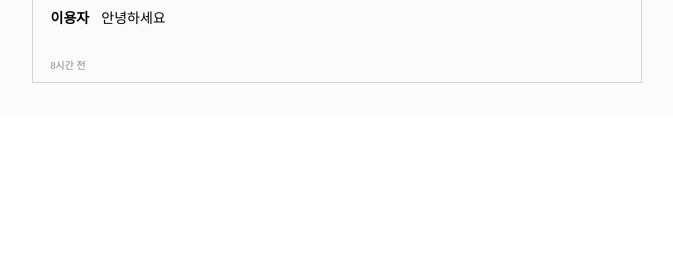
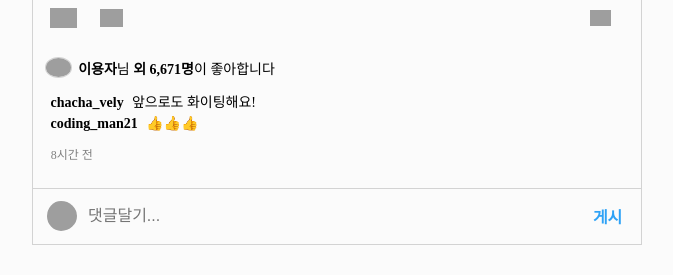
Before and after one commit to JerryKim1023/16team_instagram_flask, a Flask app: page /feedindex in a window 1280 px wide. Shown: the part 1569-1844 px from the top of the page, without its empty margins (145-818 px from the left). Before the commit the page ends 1652 px from the top, so only its background shows below. Run offline with Flask 2, Linux system fonts and the light colour scheme; data that the repository does not hold is empty; grey boxes are pictures that could not be loaded.

Commit message:
댓글기능추가

```diff
--- a/app.py
+++ b/app.py
@@ -111,23 +111,6 @@ def search_redirection():
     return render_template('search.html')  # 비밀번호 잊었을때 사용
 
 
-# comment 작성 구현
-@app.route("/comment", methods=["POST"])
-def comment_post():
-    comment_receive = request.form['comment_give']  # [POST] - 1
-    doc = {  # [POST] - 2
-        'comment': comment_receive,
-    }
-    db.comment.insert_one(doc)
-    return jsonify({'msg': '등록 완료!'})
-
-
-@app.route("/comment", methods=["GET"])
-def comment_get():
-    comment_list = list(db.comment.find({}, {'_id': False}))  # [GET] - 1
-    return jsonify({'comments': comment_list})  # [GET] - 2
-
-
 @app.route("/api/search", methods=['POST'])
 def search_db():
     input = request.form['input_give']
@@ -140,5 +123,35 @@ def search_db():
     return jsonify({'insta_search': list(rest_search) + list(follow_search)}), 200
 
 
+# comment 작성 구현_01
+@app.route("/comment_01", methods=["POST"])
+def comment_post_01():
+    comment_receive_01 = request.form['comment_give_01']
+    doc = {'comment_01': comment_receive_01}
+    db.comment_01.insert_one(doc)
+    return jsonify({'msg': '등록 완료!'})
+
+
+@app.route("/comment_01", methods=["GET"])
+def comment_get_01():
+    comment_list_01 = list(db.comment_01.find({}, {'_id': False}))
+    return jsonify({'comments_01': comment_list_01})
+
+
+# comment 작성 구현_02
+@app.route("/comment_02", methods=["POST"])
+def comment_post_02():
+    comment_receive_02 = request.form['comment_give_02']
+    doc = {'comment_02': comment_receive_02}
+    db.comment_02.insert_one(doc)
+    return jsonify({'msg': '등록 완료!'})
+
+
+@app.route("/comment_02", methods=["GET"])
+def comment_get_02():
+    comment_list_02 = list(db.comment_02.find({}, {'_id': False}))
+    return jsonify({'comments_02': comment_list_02})
+
+
 if __name__ == '__main__':
     app.run('0.0.0.0', port=5000, debug=True)
--- a/static/feedindex.js
+++ b/static/feedindex.js
@@ -1,36 +1,75 @@
 $(document).ready(function () {
-    show_comment();
+    show_comment_01();
+    show_comment_02();
 });
 
-function show_comment() {
+function show_comment_01() {
     $.ajax({
         type: "GET",
-        url: "/comment",
+        url: "/comment_01",
         data: {},
         success: function (response) {
-            let rows = response['comments'] // [GET] - 3
-            for (let i = 0; i < rows.length; i++) {
-                let user_id = rows[i]['id']
-                let comment = rows[i]['comment']
-                let temp_html = ` // [GET] - 4
-                temp_html = <p class="post-author">${user_id}</p>
-                            <p class="post-content">${comment}</p>`
-                $('#comment-list').append(temp_html) // [GET] - 5
+            let rows_01 = response['comments_01']
+            console.log(rows_01)
+            for (let i = 0; i < rows_01.length; i++) {
+                let user_id = rows_01[i]['id']
+                let comment = rows_01[i]['comment_01']
+                let temp_html = ``
+                temp_html = `<div class="comment-box">
+                                <p class="post-author">${user_id}</p>
+                                <p class="post-content">${comment}</p>
+                             </div>`
+                $('#comment-list-01').append(temp_html)
             }
         }
     });
 }
 
 
-function save_comment() {
-    let comment = $('#comment').val() // [POST] - 5
+function save_comment_01() {
+    let comment_01 = $('#comment_01').val()
     $.ajax({
         type: "POST",
-        url: "/comment",
-        data: {comment_give: comment}, // [POST] - 6
+        url: "/comment_01",
+        data: {comment_give_01: comment_01},
         success: function (response) {
-            alert(response["msg"])
-            window.location.reload() // [POST] - 7
+            window.location.reload()
         }
     });
 }
+
+
+function show_comment_02() {
+    $.ajax({
+        type: "GET",
+        url: "/comment_02",
+        data: {},
+        success: function (response) {
+            let rows_02 = response['comments_02']
+            console.log(rows_02)
+            for (let i = 0; i < rows_02.length; i++) {
+                let user_id = rows_02[i]['id']
+                let comment = rows_02[i]['comment_02']
+                let temp_html = ``
+                temp_html = `<div class="comment-box">
+                                <p class="post-author">${user_id}</p>
+                                <p class="post-content">${comment}</p>
+                             </div>`
+                $('#comment-list-02').append(temp_html)
+            }
+        }
+    });
+}
+
+
+function save_comment_02() {
+    let comment_02 = $('#comment_02').val()
+    $.ajax({
+        type: "POST",
+        url: "/comment_02",
+        data: {comment_give_02: comment_02},
+        success: function (response) {
+            window.location.reload()
+        }
+    });
+}
--- a/static/feedmobile.css
+++ b/static/feedmobile.css
@@ -153,43 +153,97 @@ body {
 
 /* 포스트 - 푸터 */
 .post-footer {
-  padding-left: 2%;
+
 }
+
 .post-footer .post-like-wrapper {
     display: flex;
     align-items: center;
-  margin-left: 1%;
-  margin-top: 1%;
-  margin-bottom: 1%;
+    padding-left: 1%;
+    /*margin-left: 1%;*/
+    margin-top: 2%;
+    margin-bottom: 0%;
 }
+
 .post-footer .post-like-wrapper img {
     width: 3vw;
     border-radius: 50%;
     border: 1px solid lightgray;
     margin: 0 1%;
 }
+
 .post-footer .post-like-wrapper p {
     margin-bottom: 2%;
     margin-top: 2%;
     font-size: 14px;
 }
-.post-footer .post-content-wrapper {
-  display: flex;
+
+.post-footer .post-content-wrapper .comment-box {
+    /*display: flex;*/
+    padding-left: 1%;
+    margin-bottom: 0.3%;
 }
+
 .post-footer .post-content-wrapper .post-author {
-  margin: 0% 2% 0% 2%;
+    margin: 0.2% 0.5% 0% 2%;
     font-weight: bold;
     font-size: 14px;
+    display: inline-flex;
 }
+
 .post-footer .post-content-wrapper .post-content {
-  margin: 0%;
+    margin: 0.2%;
     font-size: 14px;
+    display: inline-flex;
 }
+
 .post-footer .post-time {
     color: gray;
-  font-size: 10px;
-  margin-left: 2%;
-  margin-top: 5%;
+    font-size: 12px;
+    padding-left: 3%;
+    padding-bottom: 2%;
+    /*margin-left: 2%;*/
+    /*margin-top: 3%;*/
+}
+
+.post-footer .comment-container {
+    border-top: 1px solid lightgray;
+    /*width: 100%;*/
+    height: 55px;
+    display: flex;
+    align-items: center;
+    justify-content: space-between;
+    padding: 0 2% 0 2%;
+}
+
+.post-footer .comment-container .comment-left-side {
+    display: flex;
+    justify-content: space-between;
+    width: 90%;
+}
+
+.post-footer .comment-container .comment-left-side img {
+    border-radius: 50%;
+    width: 30px;
+    height: 30px;
+    padding-left: 2px;
+}
+
+.post-footer .comment-container .comment-left-side .comment {
+    width: 480px;
+    border: None;
+    font-size: 16px;
+    background-color: #fbfbfb;
+    outline: None;
+    color: gray;
+}
+
+.post-footer .comment-container .comment-button {
+    border: None;
+    background-color: #fbfbfb;
+    font-size: 16px;
+    color: #2ea2f6;
+    font-weight: bold;
 }
 
 /* 푸터 */
--- a/static/feedweb.css
+++ b/static/feedweb.css
@@ -156,12 +156,11 @@
 
 
 #post-container .post-wrapper .post-footer {
-  padding-left: 1%;
+  /*padding-left: 1%;*/
 }
 #post-container .post-wrapper .post-footer .post-like-wrapper img {
   width: 2vw;
 }
-
 
 
 
--- a/templates/feedindex.html
+++ b/templates/feedindex.html
@@ -7,11 +7,8 @@
     <link rel="stylesheet" href="../static/feedmobile.css">
     <link rel="stylesheet" media="(min-width: 860px)" href="../static/feedweb.css">
     <title>Instagram</title>
-
     <link rel="stylesheet" href="../static/crud.css">
     <script src="https://code.jquery.com/jquery-1.12.4.js"></script>
-
-
 </head>
 <body>
 <div id="main">
@@ -25,14 +22,10 @@
             <div id="logo-wrapper">
                 <img src="https://i.imgur.com/BhB0ET4.png"/>
             </div>
-
-
             <div id="search-wrapper">
                 <input type="text" placeholder="Search..." class="search-input" id="input_search" onkeyup="enterkey()"
                        name="q">
             </div>
-
-
             <div id="header-icon-wrapper">
                 <img class="header-icon" src="https://i.imgur.com/obZ4GI0.png"/>
                 <img class="header-icon" src="https://i.imgur.com/p9T8Jgd.png"/>
@@ -50,7 +43,6 @@
                     </div>
                     <p>내 스토리</p>
                 </div>
-
             </div>
             <div id="post-container">
                 <div class="post-wrapper">
@@ -69,7 +61,6 @@
                             <div class="left-wrapper">
                                 <img class="post-icon" src="https://i.imgur.com/GRWPfw7.png">
                                 <img class="post-icon-2" src="https://i.imgur.com/BGg2TNJ.png">
-
                             </div>
                             <div class="right-wrapper">
                                 <img src="https://i.imgur.com/n0hgaRi.png">
@@ -81,13 +72,24 @@
                             <img src="https://i.imgur.com/f7sHxMT.jpg">
                             <p><strong>이용자</strong>님 <strong>외 6,671명</strong>이 좋아합니다</p>
                         </div>
-                        <div class="post-content-wrapper">
-                            <p class="post-author">이용자</p>
-                            <p class="post-content">안녕하세요</p>
+                        <div class="post-content-wrapper" class="comment-list" id="comment-list-01">
+                            <div class="comment-box">
+                                <p class="post-author">u_u.computer</p>
+                                <p class="post-content">오늘도 열심히 코딩 공부해요!🔥🔥🔥🔥🔥</p>
+                            </div>
+                            <div class="comment-box">
+                                <p class="post-author">master_coding</p>
+                                <p class="post-content">새해 복 많이 받으세요~✨✨✨</p>
+                            </div>
                         </div>
-                        <p class="post-time">
-                            8시간 전
-                        </p>
+                        <p class="post-time">8시간 전</p>
+                        <div class="comment-container">
+                            <div class="comment-left-side">
+                                <img src="https://i.imgur.com/f7sHxMT.jpg" , alt="스마일">
+                                <input id="comment_01" class="comment" type="text" placeholder="댓글달기...">
+                            </div>
+                            <button onclick="save_comment_01()" type="button" class="comment-button">게시</button>
+                        </div>
                     </div>
                 </div>
                 <div class="post-wrapper">
@@ -117,20 +119,28 @@
                             <img src="https://i.imgur.com/f7sHxMT.jpg">
                             <p><strong>이용자</strong>님 <strong>외 6,671명</strong>이 좋아합니다</p>
                         </div>
-                        <div class="post-content-wrapper">
-                            <p class="post-author">이용자</p>
-                            <p class="post-content">안녕하세요</p>
+                        <div class="post-content-wrapper" class="comment-list" id="comment-list-02">
+                            <div class="comment-box">
+                                <p class="post-author">chacha_vely</p>
+                                <p class="post-content">앞으로도 화이팅해요!</p>
+                            </div>
+                            <div class="comment-box">
+                                <p class="post-author">coding_man21</p>
+                                <p class="post-content">👍👍👍</p>
+                            </div>
                         </div>
-                        <p class="post-time">
-                            8시간 전
-                        </p>
+                        <p class="post-time">8시간 전</p>
+                        <div class="comment-container">
+                            <div class="comment-left-side">
+                                <img src="https://i.imgur.com/f7sHxMT.jpg" , alt="스마일">
+                                <input id="comment_02" class="comment" type="text" placeholder="댓글달기...">
+                            </div>
+                            <button onclick="save_comment_02()" type="button" class="comment-button">게시</button>
+                        </div>
                     </div>
                 </div>
-
-
             </div>
         </div>
-
         <div id="sub-container">
             <div id="sub-icon-header">
                 <p id="sub-header-text">회원님을 위한 추천</p>
@@ -150,8 +160,6 @@
             </div>
         </div>
     </div>
-
-
     <div id="footer">
         <div id="icon-wrapper">
             <img src="https://i.imgur.com/obZ4GI0.png">
@@ -162,10 +170,8 @@
         </div>
     </div>
 </div>
-
 <script src="../static/redirection.js"></script>
 <script src="../static/random_show.js"></script>
 <script src="../static/feedindex.js"></script>
-
 </body>
 </html>
```
Also changed, not shown: img/smile-comment.png (added). Lines whose indentation alone changed are shown as unchanged.
